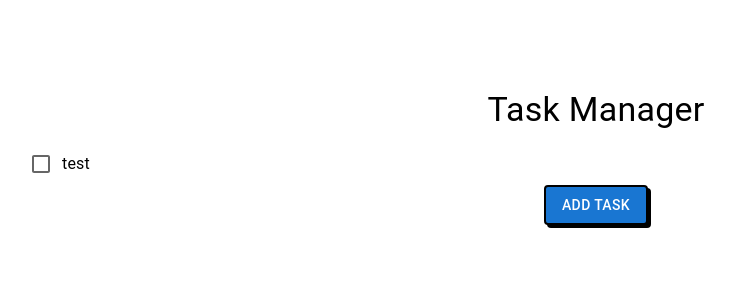
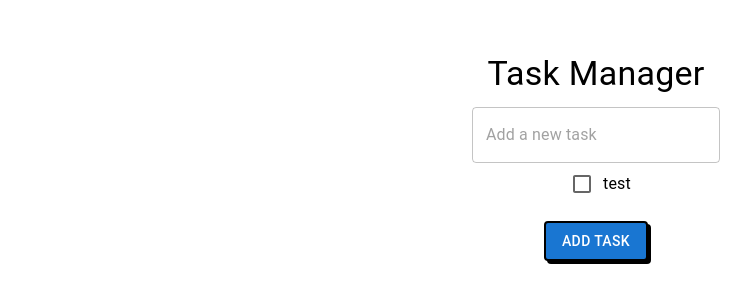
Before and after one commit to khanderz/vantive_technical, a React (Vite) app: page / in a window 1280 px wide. Shown: the part 251-554 px from the top of the page, without its empty margins (44-795 px from the left). Built offline with nearby package versions, Linux system fonts and the light colour scheme.

Commit message:
custom textfield

```diff
--- a/src/components/atoms/Grid.tsx
+++ b/src/components/atoms/Grid.tsx
@@ -13,8 +13,8 @@ export const Grid = ({ componentName, ...props }: GridProps) => {
       data-testid={`${componentName}-Grid`}
       sx={{
         alignItems: "center",
-        width: "100%",
         display: "flex",
+        ...props.sx,
       }}
     >
       {props.children}
--- /dev/null
+++ b/src/components/atoms/Textfield.tsx
@@ -0,0 +1,19 @@
+import MuiTextField from "@mui/material/TextField";
+import type { TextFieldProps as MuiTextFieldProps } from "@mui/material/TextField";
+import type { ContainerProps } from "./Container";
+
+export interface TextFieldProps
+  extends Omit<MuiTextFieldProps<"outlined">, "variant"> {
+  componentName: ContainerProps["componentName"];
+}
+
+export const TextField = ({ componentName, ...props }: TextFieldProps) => {
+  return (
+    <MuiTextField
+      {...props}
+      data-testid={`${componentName}-Textfield`}
+      variant="outlined"
+      fullWidth={props.fullWidth}
+    />
+  );
+};
--- a/src/components/atoms/index.ts
+++ b/src/components/atoms/index.ts
@@ -2,7 +2,8 @@ import { Container, type ContainerProps } from "./Container";
 import { LoadingButton } from "./LoadingButton";
 import { Typography } from "./Typography";
 import { Grid } from "./Grid";
+import { TextField } from "./Textfield";
 
-export { Container, LoadingButton, Typography, Grid };
+export { Container, LoadingButton, Typography, Grid, TextField };
 
 export type { ContainerProps };
--- a/src/pages/Home.tsx
+++ b/src/pages/Home.tsx
@@ -3,6 +3,7 @@ import {
   Grid,
   LoadingButton,
   Typography,
+  TextField,
 } from "../components/atoms";
 import { TaskItem } from "../components/molecules/TaskItem";
 
@@ -23,12 +24,15 @@ export const Home = () => {
         Task Manager
       </Typography>
 
+      <TextField componentName={componentName} placeholder="Add a new task" />
+
       <Grid
         componentName={`${componentName}-task-items-column`}
         container
         direction="column"
         sx={{
           justifyContent: "center",
+          mb: 2,
         }}
       >
         <TaskItem componentName={componentName} taskLabel={taskLabel} />
```
